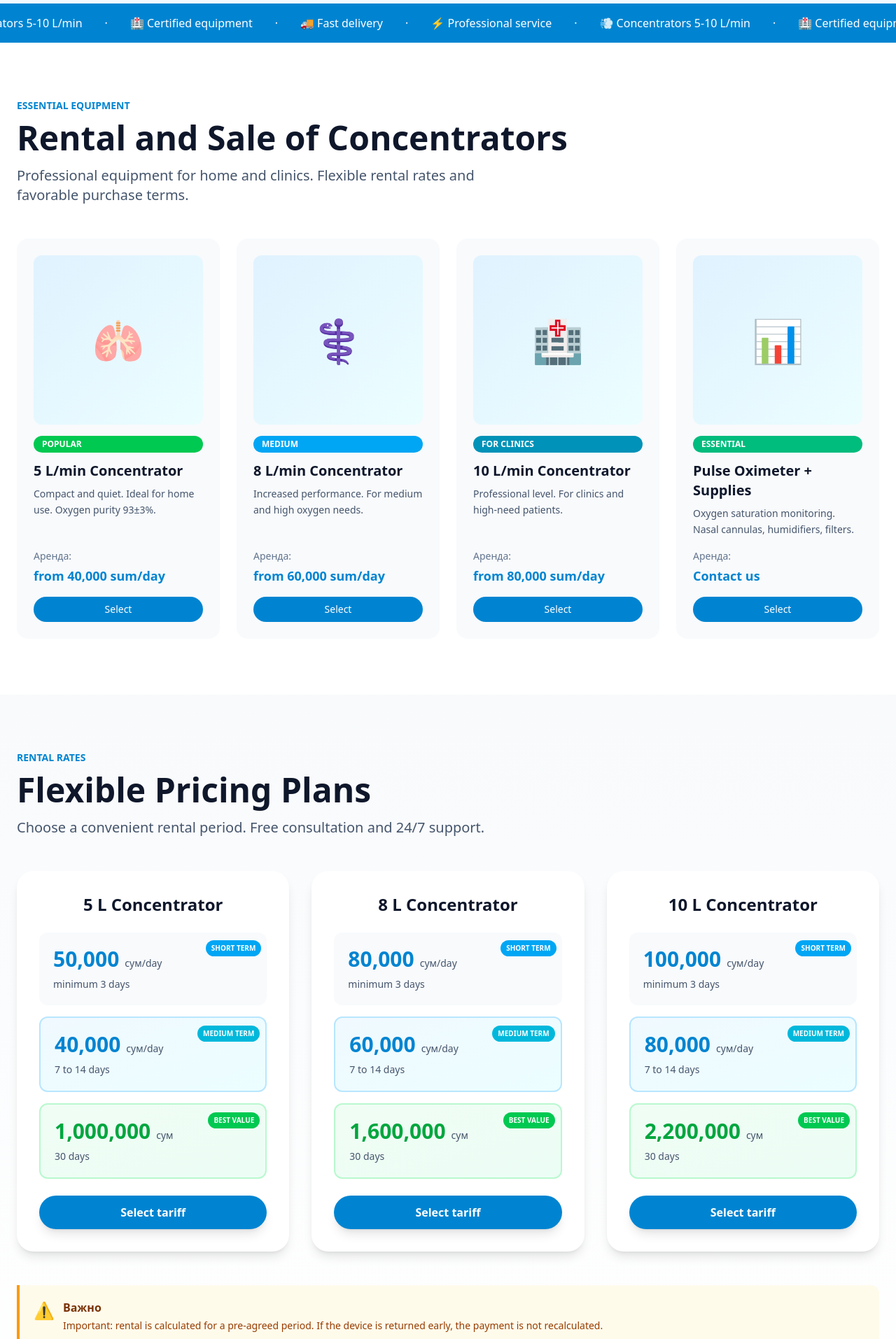
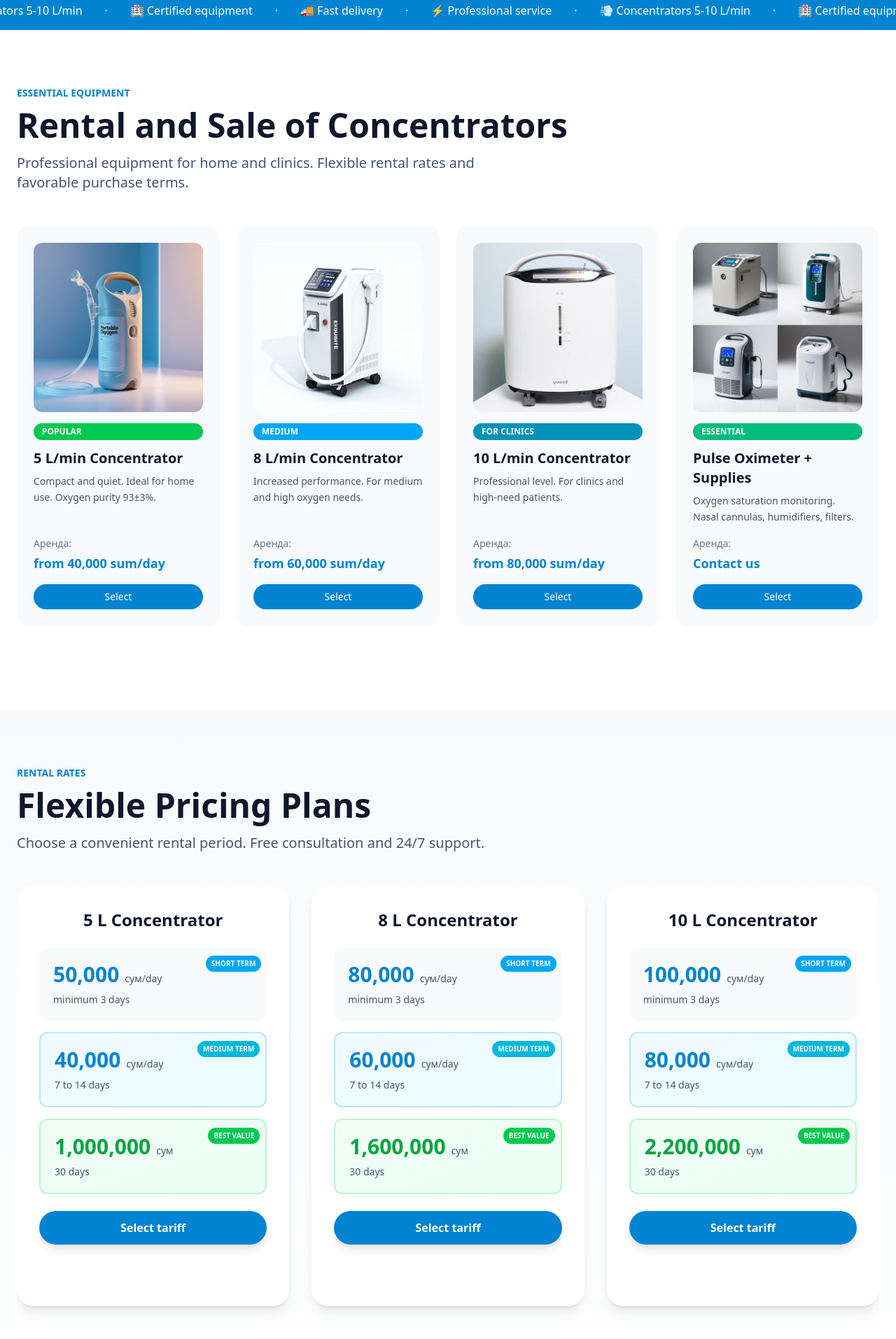
Before and after one commit to sthm23/oxigen_apparat, a Next.js app: page /en in a window 1280 px wide. Shown: the part 880-2794 px from the top of the page at 70% size. Built offline with nearby package versions, Linux system fonts and the light colour scheme.

Commit message:
feat: add spinner loader and implement product and pricing carousels

```diff
--- a/app/globals.css
+++ b/app/globals.css
@@ -105,3 +105,149 @@ body {
 @utility animate-pulse {
   animation: pulse 1.5s infinite;
 }
+
+/* Spinner Loader */
+.spinner {
+  width: 48px;
+  height: 48px;
+  border: 4px solid rgba(14, 165, 233, 0.1);
+  border-top-color: #0ea5e9;
+  border-radius: 50%;
+  animation: spin 0.8s linear infinite;
+}
+
+.dark .spinner {
+  border: 4px solid rgba(56, 189, 248, 0.1);
+  border-top-color: #38bdf8;
+}
+
+@keyframes spin {
+  to { transform: rotate(360deg); }
+}
+
+/* Swiper Carousel Styles */
+.products-swiper,
+.pricing-swiper {
+  padding: 20px 0 60px;
+}
+
+.products-swiper .swiper-button-prev,
+.products-swiper .swiper-button-next,
+.pricing-swiper .swiper-button-prev,
+.pricing-swiper .swiper-button-next {
+  color: #0ea5e9;
+  width: 44px;
+  height: 44px;
+  background: white;
+  border-radius: 50%;
+  box-shadow: 0 4px 12px rgba(0, 0, 0, 0.1);
+  transition: all 0.3s ease;
+}
+
+.products-swiper .swiper-button-prev svg,
+.products-swiper .swiper-button-next svg,
+.pricing-swiper .swiper-button-prev svg,
+.pricing-swiper .swiper-button-next svg {
+  height: 50%;
+}
+
+.products-swiper .swiper-button-prev:hover,
+.products-swiper .swiper-button-next:hover,
+.pricing-swiper .swiper-button-prev:hover,
+.pricing-swiper .swiper-button-next:hover {
+  background: #0ea5e9;
+  color: white;
+  transform: scale(1.1);
+}
+
+.dark .products-swiper .swiper-button-prev,
+.dark .products-swiper .swiper-button-next,
+.dark .pricing-swiper .swiper-button-prev,
+.dark .pricing-swiper .swiper-button-next {
+  background: #1e293b;
+  color: #38bdf8;
+}
+
+.dark .products-swiper .swiper-button-prev:hover,
+.dark .products-swiper .swiper-button-next:hover,
+.dark .pricing-swiper .swiper-button-prev:hover,
+.dark .pricing-swiper .swiper-button-next:hover {
+  background: #38bdf8;
+  color: #0f172a;
+}
+
+.products-swiper .swiper-button-prev::after,
+.products-swiper .swiper-button-next::after,
+.pricing-swiper .swiper-button-prev::after,
+.pricing-swiper .swiper-button-next::after {
+  font-size: 18px;
+  font-weight: bold;
+}
+
+.products-swiper .swiper-pagination-bullet,
+.pricing-swiper .swiper-pagination-bullet {
+  width: 12px;
+  height: 12px;
+  background: #94a3b8;
+  opacity: 0.5;
+  transition: all 0.3s ease;
+}
+
+.products-swiper .swiper-pagination-bullet-active,
+.pricing-swiper .swiper-pagination-bullet-active {
+  background: #0ea5e9;
+  opacity: 1;
+  width: 32px;
+  border-radius: 6px;
+}
+
+.dark .products-swiper .swiper-pagination-bullet-active,
+.dark .pricing-swiper .swiper-pagination-bullet-active {
+  background: #38bdf8;
+}
+
+.products-swiper .swiper-slide,
+.pricing-swiper .swiper-slide {
+  height: auto;
+  display: flex;
+}
+
+.products-swiper .swiper-slide > div,
+.pricing-swiper .swiper-slide > div {
+  width: 100%;
+}
+
+.products-swiper .swiper-slide > div {
+  min-height: 500px;
+}
+
+.pricing-swiper .swiper-slide > div {
+  min-height: 600px;
+}
+
+/* Фиксированная ширина слайдов для правильного отображения при загрузке */
+@media (min-width: 1024px) {
+  .products-swiper .swiper-slide {
+    width: calc(25% - 18px) !important;
+    max-width: calc(25% - 18px);
+  }
+
+  .pricing-swiper .swiper-slide {
+    width: calc(33.333% - 21.333px) !important;
+    max-width: calc(33.333% - 21.333px);
+  }
+}
+
+@media (min-width: 640px) and (max-width: 1023px) {
+  .products-swiper .swiper-slide {
+    width: calc(50% - 10px) !important;
+    max-width: calc(50% - 10px);
+  }
+}
+
+@media (min-width: 768px) and (max-width: 1023px) {
+  .pricing-swiper .swiper-slide {
+    width: calc(50% - 14px) !important;
+    max-width: calc(50% - 14px);
+  }
+}
--- a/components/CTASection.tsx
+++ b/components/CTASection.tsx
@@ -9,7 +9,7 @@ export function CTASection() {
 
   return (
     <>
-      <section className="py-20 bg-gradient-to-br from-sky-600 via-cyan-600 to-blue-600 dark:from-sky-800 dark:via-cyan-800 dark:to-blue-800">
+      <section id="cta" className="py-20 bg-gradient-to-br from-sky-600 via-cyan-600 to-blue-600 dark:from-sky-800 dark:via-cyan-800 dark:to-blue-800">
         <div className="max-w-4xl mx-auto px-6 text-center text-white">
           <h2 className="text-4xl md:text-5xl font-bold mb-6">
             {t('cta.title')}
--- a/components/EquipmentSection.tsx
+++ b/components/EquipmentSection.tsx
@@ -1,29 +1,5 @@
 import { useTranslations } from 'next-intl';
-import { ProductCard } from './ProductCard';
-import { PackageBanner } from './PackageBanner';
-
-const products = [
-  {
-    key: 'concentrator5',
-    badgeColor: "bg-green-500",
-    icon: "🫁"
-  },
-  {
-    key: 'concentrator8',
-    badgeColor: "bg-sky-500",
-    icon: "⚕️"
-  },
-  {
-    key: 'concentrator10',
-    badgeColor: "bg-cyan-600",
-    icon: "🏥"
-  },
-  {
-    key: 'accessories',
-    badgeColor: "bg-emerald-500",
-    icon: "📊"
-  }
-];
+import { ProductsCarousel } from './ProductsCarousel';
 
 export function EquipmentSection() {
   const t = useTranslations();
@@ -41,16 +17,7 @@ export function EquipmentSection() {
           </p>
         </div>
 
-        <div className="grid md:grid-cols-2 lg:grid-cols-4 gap-6">
-          {products.map((product, idx) => (
-            <ProductCard
-              key={idx}
-              productKey={product.key}
-              badgeColor={product.badgeColor}
-              icon={product.icon}
-            />
-          ))}
-        </div>
+        <ProductsCarousel />
       </div>
     </section>
   );
--- /dev/null
+++ b/components/PricingCarousel.tsx
@@ -0,0 +1,63 @@
+'use client';
+
+import { Swiper, SwiperSlide } from 'swiper/react';
+import { Autoplay, Pagination, Navigation } from 'swiper/modules';
+import { PricingCard } from './PricingCard';
+import { useEffect, useState } from 'react';
+
+import 'swiper/css';
+import 'swiper/css/pagination';
+import 'swiper/css/navigation';
+
+const concentrators = ['concentrator5', 'concentrator8', 'concentrator10'];
+
+export function PricingCarousel() {
+  const [swiperInstance, setSwiperInstance] = useState<any>(null);
+
+  useEffect(() => {
+    if (swiperInstance) {
+      const timer = setTimeout(() => {
+        swiperInstance.update();
+      }, 100);
+      return () => clearTimeout(timer);
+    }
+  }, [swiperInstance]);
+
+  return (
+    <Swiper
+      modules={[Autoplay, Pagination, Navigation]}
+      spaceBetween={32}
+      slidesPerView={1}
+      autoplay={{
+        delay: 4000,
+        disableOnInteraction: false,
+        pauseOnMouseEnter: true,
+      }}
+      pagination={{
+        clickable: true,
+      }}
+      navigation={true}
+      observer={true}
+      observeParents={true}
+      watchSlidesProgress={true}
+      onSwiper={setSwiperInstance}
+      breakpoints={{
+        768: {
+          slidesPerView: 2,
+          spaceBetween: 28,
+        },
+        1024: {
+          slidesPerView: 3,
+          spaceBetween: 32,
+        },
+      }}
+      className="pricing-swiper"
+    >
+      {concentrators.map((concentratorKey, idx) => (
+        <SwiperSlide key={idx} className="pb-10">
+          <PricingCard concentratorKey={concentratorKey} />
+        </SwiperSlide>
+      ))}
+    </Swiper>
+  );
+}
--- a/components/PricingSection.tsx
+++ b/components/PricingSection.tsx
@@ -1,5 +1,5 @@
 import { useTranslations } from 'next-intl';
-import { PricingCard } from './PricingCard';
+import { PricingCarousel } from './PricingCarousel';
 
 export function PricingSection() {
   const t = useTranslations();
@@ -19,10 +19,8 @@ export function PricingSection() {
           </p>
         </div>
 
-        <div className="grid md:grid-cols-3 gap-8 mb-12">
-          <PricingCard concentratorKey="concentrator5" />
-          <PricingCard concentratorKey="concentrator8" />
-          <PricingCard concentratorKey="concentrator10" />
+        <div className="mb-12">
+          <PricingCarousel />
         </div>
 
 
@@ -34,7 +32,7 @@ export function PricingSection() {
               <div className="text-2xl">⚠️</div>
               <div>
                 <div className="font-semibold text-amber-900 dark:text-amber-300 mb-1">
-                  Важно
+                  {t('pricing.noteTitle')}
                 </div>
                 <p className="text-sm text-amber-800 dark:text-amber-200">
                   {t('pricing.note')}
--- a/components/ProductCard.tsx
+++ b/components/ProductCard.tsx
@@ -1,18 +1,27 @@
 import { useTranslations } from 'next-intl';
+import Image from 'next/image';
 
 interface ProductCardProps {
   productKey: string;
   badgeColor: string;
-  icon: string;
+  imagePath: string;
 }
 
-export function ProductCard({ productKey, badgeColor, icon }: ProductCardProps) {
+export function ProductCard({ productKey, badgeColor, imagePath }: ProductCardProps) {
   const t = useTranslations();
 
   return (
     <div className="bg-slate-50 dark:bg-slate-800 rounded-2xl p-6 hover:shadow-xl transition flex flex-col h-full">
-      <div className="aspect-square bg-gradient-to-br from-sky-100 to-cyan-50 dark:from-sky-900/30 dark:to-cyan-900/30 rounded-xl mb-4 flex items-center justify-center text-6xl">
-        {icon}
+      <div className="aspect-square bg-gradient-to-br from-sky-100 to-cyan-50 dark:from-sky-900/30 dark:to-cyan-900/30 rounded-xl mb-4 overflow-hidden relative">
+        <Image
+          src={imagePath}
+          alt={t(`section1.products.${productKey}.name`)}
+          fill
+          sizes="(max-width: 640px) 100vw, (max-width: 1024px) 50vw, 25vw"
+          className="object-cover rounded-xl"
+          priority={false}
+          loading={'eager'}
+        />
       </div>
       <span className={`inline-block px-3 py-1 ${badgeColor} text-white text-xs font-bold rounded-full mb-3`}>
         {t(`section1.products.${productKey}.badge`)}
--- /dev/null
+++ b/components/ProductsCarousel.tsx
@@ -0,0 +1,88 @@
+'use client';
+
+import { Swiper, SwiperSlide } from 'swiper/react';
+import { Autoplay, Pagination, Navigation } from 'swiper/modules';
+import { ProductCard } from './ProductCard';
+import { useEffect, useState } from 'react';
+
+import 'swiper/css';
+import 'swiper/css/pagination';
+import 'swiper/css/navigation';
+
+const products = [
+  {
+    key: 'concentrator5',
+    badgeColor: "bg-green-500",
+    imagePath: "/img/1.jpg"
+  },
+  {
+    key: 'concentrator8',
+    badgeColor: "bg-sky-500",
+    imagePath: "/img/2.jpg"
+  },
+  {
+    key: 'concentrator10',
+    badgeColor: "bg-cyan-600",
+    imagePath: "/img/4.jpg"
+  },
+  {
+    key: 'accessories',
+    badgeColor: "bg-emerald-500",
+    imagePath: "/img/3.jpg"
+  }
+];
+
+export function ProductsCarousel() {
+  const [swiperInstance, setSwiperInstance] = useState<any>(null);
+
+  useEffect(() => {
+    if (swiperInstance) {
+      const timer = setTimeout(() => {
+        swiperInstance.update();
+      }, 100);
+      return () => clearTimeout(timer);
+    }
+  }, [swiperInstance]);
+
+  return (
+    <Swiper
+      modules={[Autoplay, Pagination, Navigation]}
+      spaceBetween={24}
+      slidesPerView={1}
+      autoplay={{
+        delay: 3000,
+        disableOnInteraction: false,
+        pauseOnMouseEnter: true,
+      }}
+      pagination={{
+        clickable: true,
+      }}
+      navigation={true}
+      observer={true}
+      observeParents={true}
+      watchSlidesProgress={true}
+      onSwiper={setSwiperInstance}
+      breakpoints={{
+        640: {
+          slidesPerView: 2,
+          spaceBetween: 20,
+        },
+        1024: {
+          slidesPerView: 4,
+          spaceBetween: 24,
+        },
+      }}
+      className="products-swiper"
+    >
+      {products.map((product, idx) => (
+        <SwiperSlide key={idx} className="pb-10" >
+          <ProductCard
+            productKey={product.key}
+            badgeColor={product.badgeColor}
+            imagePath={product.imagePath}
+          />
+        </SwiperSlide>
+      ))}
+    </Swiper>
+  );
+}
--- a/messages/en.json
+++ b/messages/en.json
@@ -126,7 +126,8 @@
       "support": "24/7 connection",
       "delivery": "Fast delivery in the city"
     },
-    "note": "Important: rental is calculated for a pre-agreed period. If the device is returned early, the payment is not recalculated.",
+    "noteTitle": "Important",
+    "note": "Rental is calculated for a pre-agreed period. If the device is returned early, the payment is not recalculated.",
     "deliveryNote": "The fee for equipment pickup and return is paid by the client.",
     "selectTariff": "Select tariff"
   },
--- a/messages/ru.json
+++ b/messages/ru.json
@@ -35,7 +35,7 @@
     "products": {
       "concentrator5": {
         "name": "Концентратор 5 л/мин",
-        "description": "Компактный и тихий. Идеален для домашнего использования. Чистота кислорода 93±3%.",
+        "description": "Компактный и тихий. Идеален для домашнего использования. Чистота кислорода 95%±5%.",
         "badge": "ПОПУЛЯРНЫЙ",
         "rentalFrom": "от 40 000 сум/сутки"
       },
@@ -126,7 +126,8 @@
       "support": "Связь 24/7",
       "delivery": "Быстрая доставка по городу"
     },
-    "note": "Важно: аренда рассчитывается на заранее согласованный срок. При возврате устройства раньше срока оплата не пересчитывается.",
+    "noteTitle": "Важно",
+    "note": "Аренда рассчитывается на заранее согласованный срок. При возврате устройства раньше срока оплата не пересчитывается.",
     "deliveryNote": "Плата за вывоз и возврат оборудования оплачивается клиентом.",
     "selectTariff": "Выбрать тариф"
   },
--- a/messages/uz.json
+++ b/messages/uz.json
@@ -126,7 +126,8 @@
       "support": "24/7 aloqa",
       "delivery": "Shahar bo'ylab tez yetkazib berish"
     },
-    "note": "Muhim: ijara oldindan kelishilgan muddatga hisoblanadi. Qurilmani muddatidan oldin qaytarishda to'lov qayta hisoblanmaydi.",
+    "noteTitle": "Muhim",
+    "note": "Ijara oldindan kelishilgan muddatga hisoblanadi. Qurilmani muddatidan oldin qaytarishda to'lov qayta hisoblanmaydi.",
     "deliveryNote": "Jihozni olib ketish va qaytarish uchun to'lov mijoz tomonidan to'lanadi.",
     "selectTariff": "Tarifni tanlash"
   },
--- a/package.json
+++ b/package.json
@@ -14,7 +14,8 @@
     "next-intl": "^4.13.6",
     "next-themes": "^0.4.6",
     "react": "19.2.8",
-    "react-dom": "19.2.8"
+    "react-dom": "19.2.8",
+    "swiper": "^14.1.0"
   },
   "devDependencies": {
     "@playwright/test": "^1.62.1",
```
Also changed, not shown: components/Header.tsx (+5 -5 lines), 1 other file (tests, documents, lock files or other folders).
